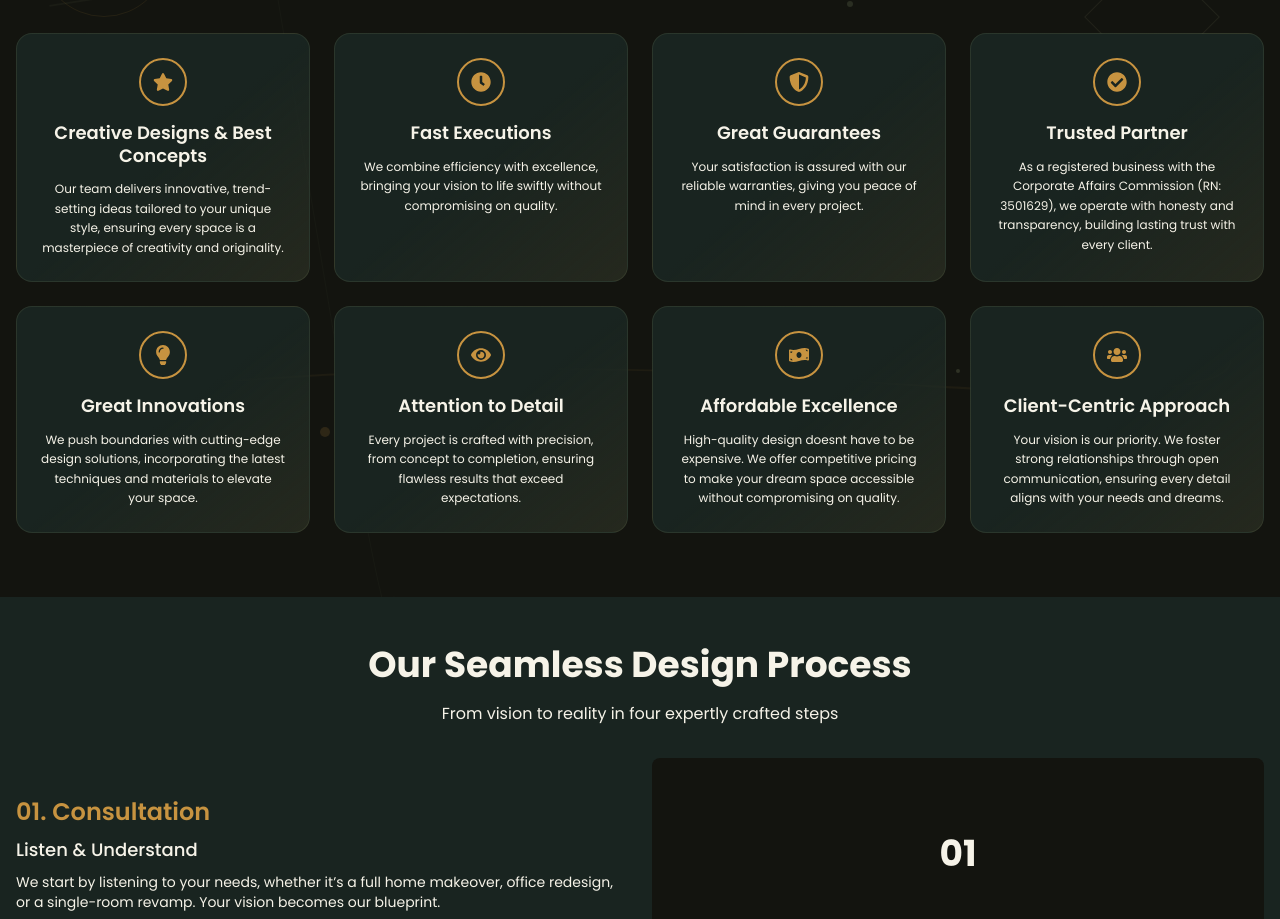
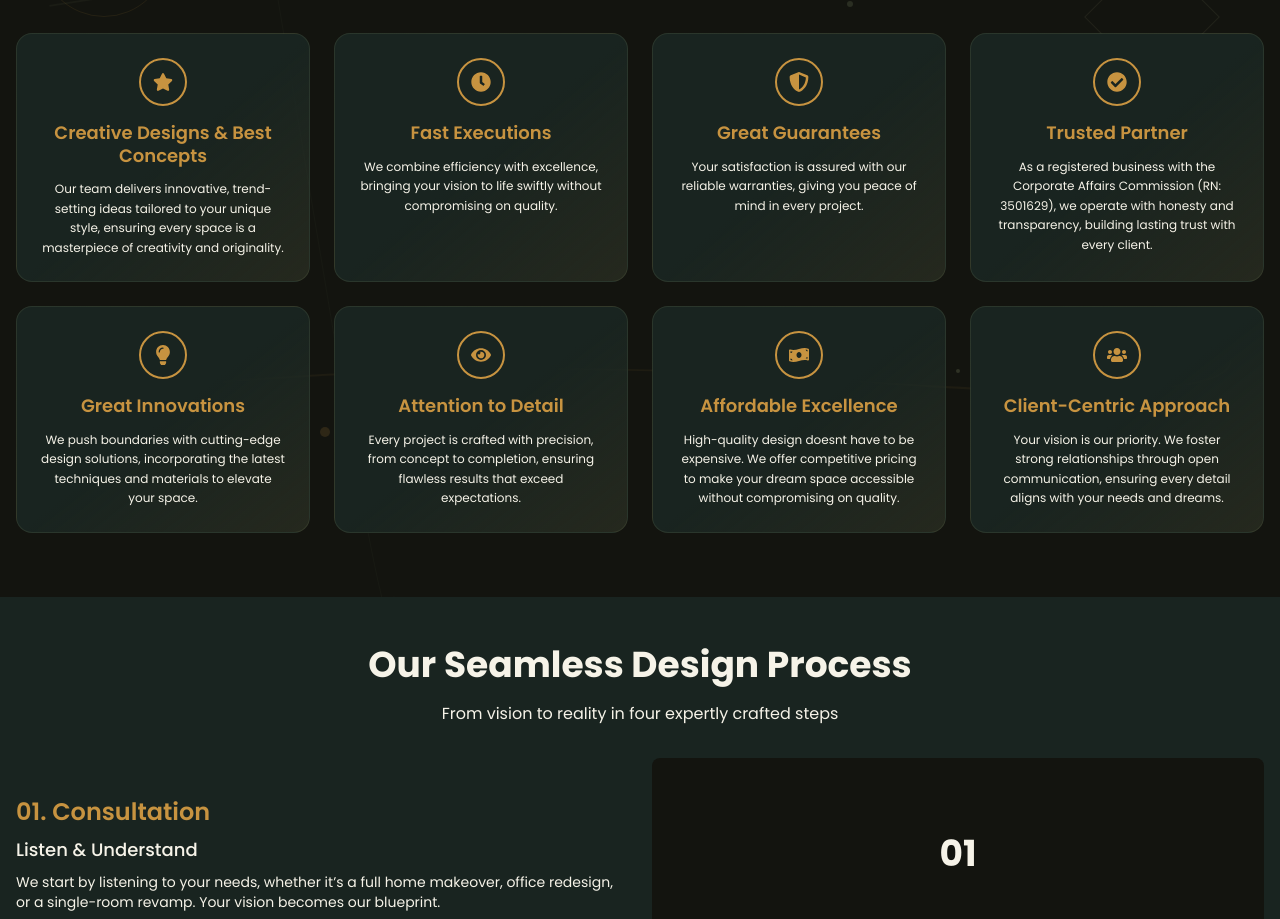
Before and after one commit to thebabalola/DesignMyBox, a React (Vite) app: page / in a window 1280 px wide. Shown: the part 2118-3037 px from the top of the page. Built offline with nearby package versions, Linux system fonts and the light colour scheme.

Commit message:
a  minimal Ui change to the tiltle colour

```diff
--- a/src/components/sections/WhyChooseUs.jsx
+++ b/src/components/sections/WhyChooseUs.jsx
@@ -123,11 +123,11 @@ const WhyChooseUs = () => {
                     </div>
                   </MotionDiv.div>
 
-                  <h3 className="text-lg font-semibold text-ivory-mist mb-3 leading-tight group-hover:text-antique-gold transition-colors duration-300">
+                  <h3 className="text-lg font-semibold text-antique-gold mb-3 leading-tight">
                     {feature.title}
                   </h3>
 
-                  <p className="text-xs leading-relaxed text-ivory-mist transition-colors duration-300">
+                  <p className="text-xs leading-relaxed text-ivory-mist">
                     {feature.description}
                   </p>
                 </div>
```
